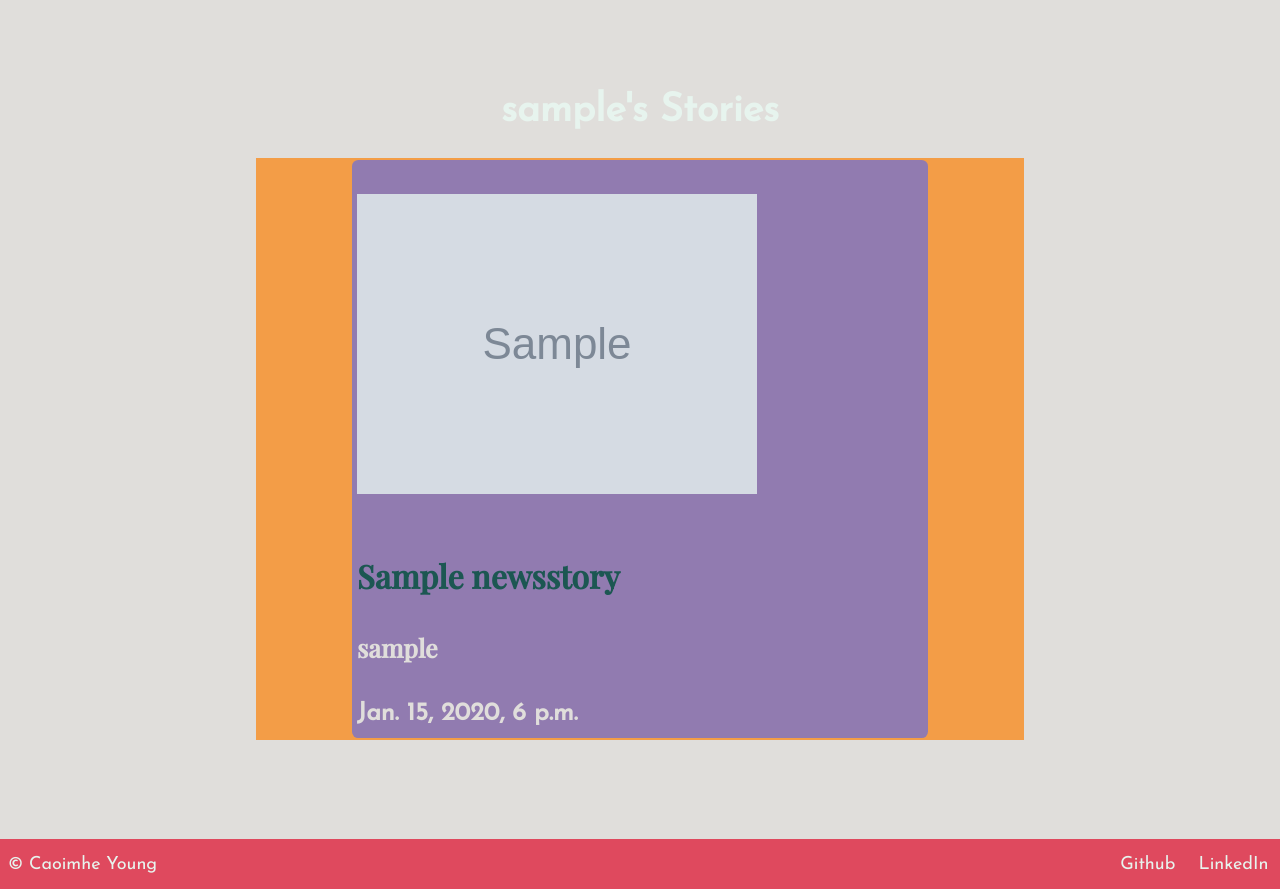
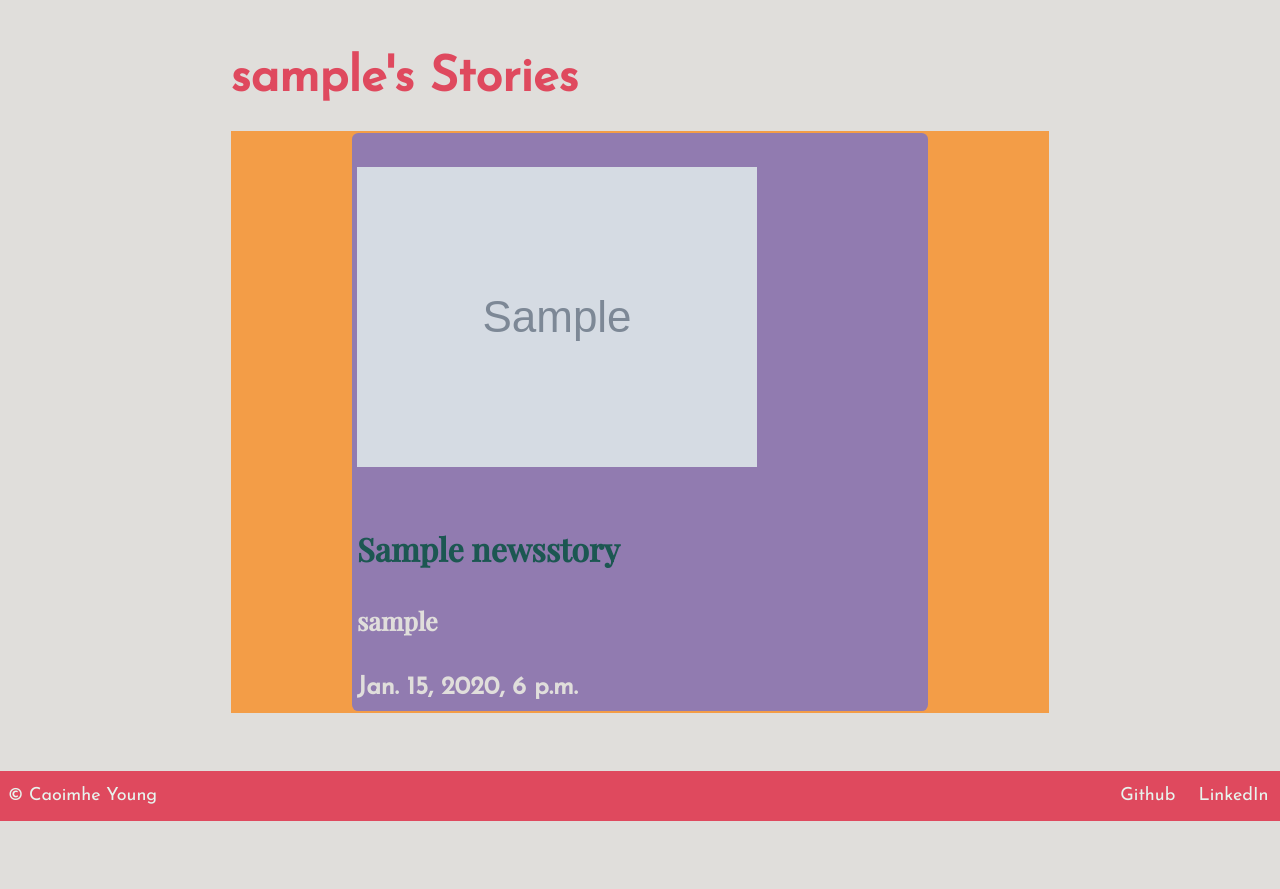
Before and after one commit to caoimhejyoti/news_glorious_news, a Django app: a page that uses she_codes_news/news/templates/news/author.html in a window 1280 px wide. Shown: the part 96-985 px from the top of the page. After the commit the page ends 917 px from the top, so only its background shows below. Run offline with Django 4.2, Linux system fonts and the light colour scheme; tables that the repository leaves empty hold one stand-in row (values such as "Sample post"); grey boxes marked "Sample" are stand-in pictures; parts of the project's set-up code (start-up, migrations or seed data) failed here and were passed over; some web fonts are replaced.

Commit message:
removing main container

```diff
--- a/she_codes_news/news/templates/news/author.html
+++ b/she_codes_news/news/templates/news/author.html
@@ -6,8 +6,7 @@
 {%endblock %}
 
 {% block content %}
-<main class="constrained-container">
-  <h2>{{author.username}}'s Stories</h2>
+<h1>{{author.username}}'s Stories</h1>
 <section class="all-stories">
   {% if latest_stories %}
     {% for story in latest_stories %}
@@ -17,6 +16,6 @@
     <p>Oh no! {{author.username}} has not written any stories yet, check back later.</p>
   {% endif %}
 </section>
-</main>
+
 
 {% endblock %}
```
Lines whose indentation alone changed are shown as unchanged.
